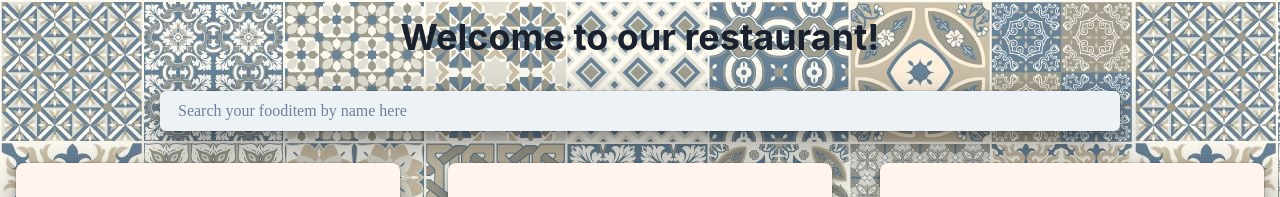
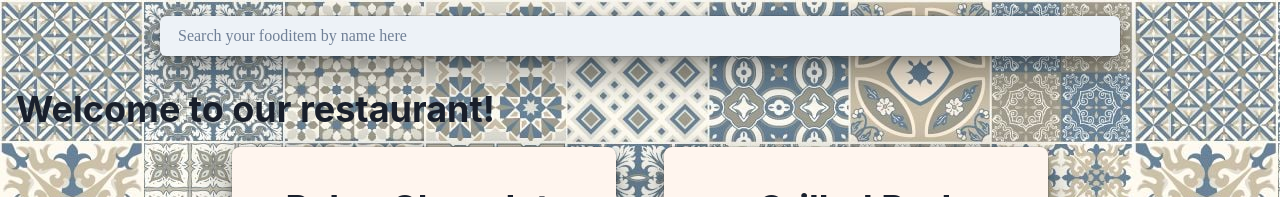
Before and after one commit to LFungula/FinalReactBasics, a React (Vite) app: page / in a window 1280 px wide. Shown: the top 197 px of the page. Built offline with nearby package versions, Linux system fonts and the light colour scheme.

Commit message:
Pass to App

```diff
--- a/src/App.jsx
+++ b/src/App.jsx
@@ -1,21 +1,40 @@
 import { useState } from "react";
 import { RecipeListPage } from "./pages/RecipeListPage";
-import { Center } from "@chakra-ui/react";
 import { RecipeItemPage } from "./pages/RecipeItemPage";
+import tiles from "./assets/tiles.jpg";
+import { Flex } from "@chakra-ui/react";
+import { Searchbar } from "./components/SearchBar";
 
 export const App = () => {
   const [recipeItemChoice, setrecipeItemChoice] = useState();
+  const [FilteredRecipes, setFilteredRecipes] = useState();
+  console.log(FilteredRecipes);
 
   return (
-    <Center fontFamily="Century Gothic">
+    <Flex
+      bgColor="blue.100"
+      direction="column"
+      style={{ backgroundImage: `url(${tiles})` }}
+      fontFamily="Century Gothic"
+      justify="center"
+    >
+      <>
+        <Searchbar
+          FilteredRecipes={FilteredRecipes}
+          setFilteredRecipes={setFilteredRecipes}
+        />
         {recipeItemChoice ? (
           <RecipeItemPage
             recipeItem={recipeItemChoice}
             clickFn={setrecipeItemChoice}
           />
         ) : (
-        <RecipeListPage clickFn={setrecipeItemChoice} />
+          <RecipeListPage
+            clickFn={setrecipeItemChoice}
+            FilteredRecipes={FilteredRecipes}
+          />
         )}
-    </Center>
+      </>
+    </Flex>
   );
 };
--- a/src/components/SearchBar.jsx
+++ b/src/components/SearchBar.jsx
@@ -1,34 +1,32 @@
-import { Input } from "@chakra-ui/react";
+import { Flex, Input } from "@chakra-ui/react";
 import { useState } from "react";
 import { data } from "../utils/data";
 
 export const Searchbar = () => {
   const [inputSearchbar, setInputSearchbar] = useState("");
 
-  const RecipeItems = JSON.parse(
-    JSON.stringify(data.hits.map((element) => element.recipe.label))
+  const RecipeItems = data.hits.map((RecipeItem) =>
+    RecipeItem.recipe.label.toLowerCase()
+  );
+  const FilteredRecipes = RecipeItems.filter((RecipeItem) =>
+    RecipeItem.includes(inputSearchbar.toLowerCase())
   );
 
-  const FilteredRecipes = RecipeItems.filter((element) =>
-    element.includes(inputSearchbar)
-  );
   console.log(FilteredRecipes);
-  const changeFN = () => (event) => {
-    setInputSearchbar(event.target.value);
-  };
-
   return (
-    <div>
+    <Flex m={4}>
       <Input
-        m="4"
+        m="auto"
         w="75vw"
         variant="filled"
         type="text"
         placeholder="Search your fooditem by name here"
-        onChange={changeFN(setInputSearchbar)}
+        onChange={(event) => {
+          setInputSearchbar(event.target.value);
+        }}
         shadow="dark-lg"
         FilteredRecipes={FilteredRecipes}
       />
-    </div>
+    </Flex>
   );
 };
--- a/src/pages/RecipeListPage.jsx
+++ b/src/pages/RecipeListPage.jsx
@@ -1,23 +1,13 @@
 import { Flex, Heading } from "@chakra-ui/react";
 import { RecipeCard } from "../components/RecipeCard";
 import { data } from "../utils/data";
-import { Searchbar } from "../components/SearchBar";
-import tiles from "../assets/tiles.jpg";
 
-export const RecipeListPage = ({ clickFn, FilteredRecipes }) => {
-  console.log(FilteredRecipes);
+export const RecipeListPage = ({ clickFn }) => {
   return (
-    <Flex
-      bgColor="blue.100"
-      direction="column"
-      style={{ backgroundImage: `url(${tiles})` }}
-    >
-      <Flex justify="center" p={4}>
-        <Heading>Welcome to our restaurant!</Heading>
-      </Flex>
-      <Flex justify="center">
-        <Searchbar FilteredRecipes={FilteredRecipes} />
-      </Flex>
+    <Flex direction="column" justify="center" p={4}>
+      <Heading>Welcome to our restaurant!</Heading>
+
+      <Flex justify="center"></Flex>
       <Flex direction="row" gap={4} flexWrap="wrap" justifyContent="center">
         {data.hits.map((recipeItem) => (
           <RecipeCard
```
Lines whose indentation alone changed are shown as unchanged.
